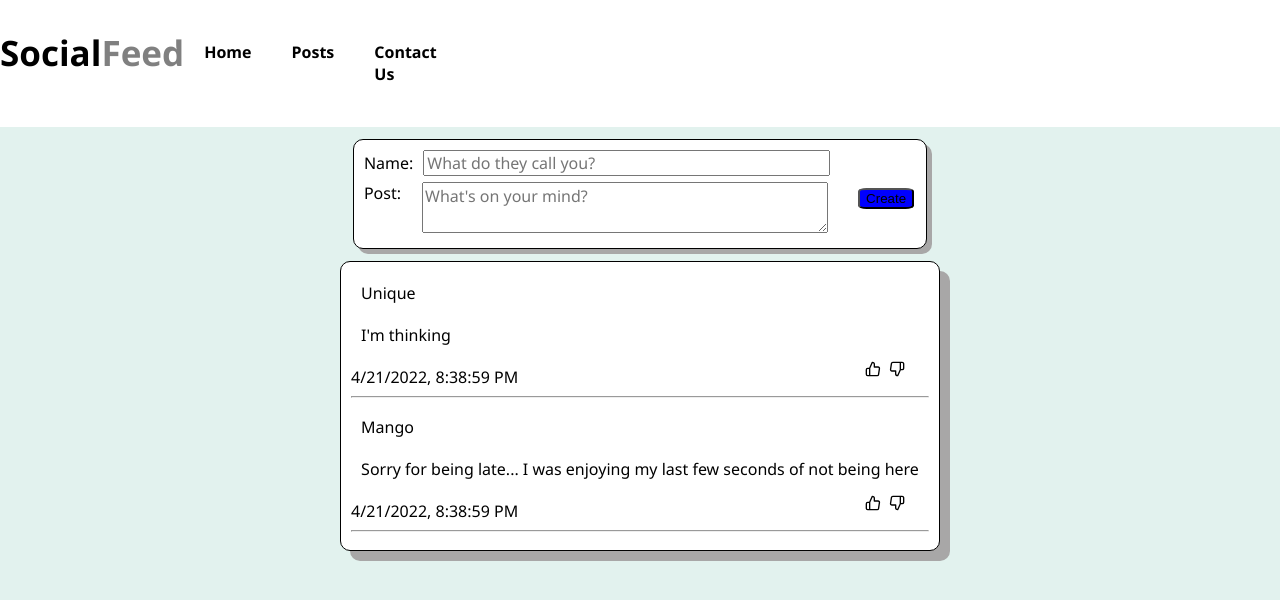
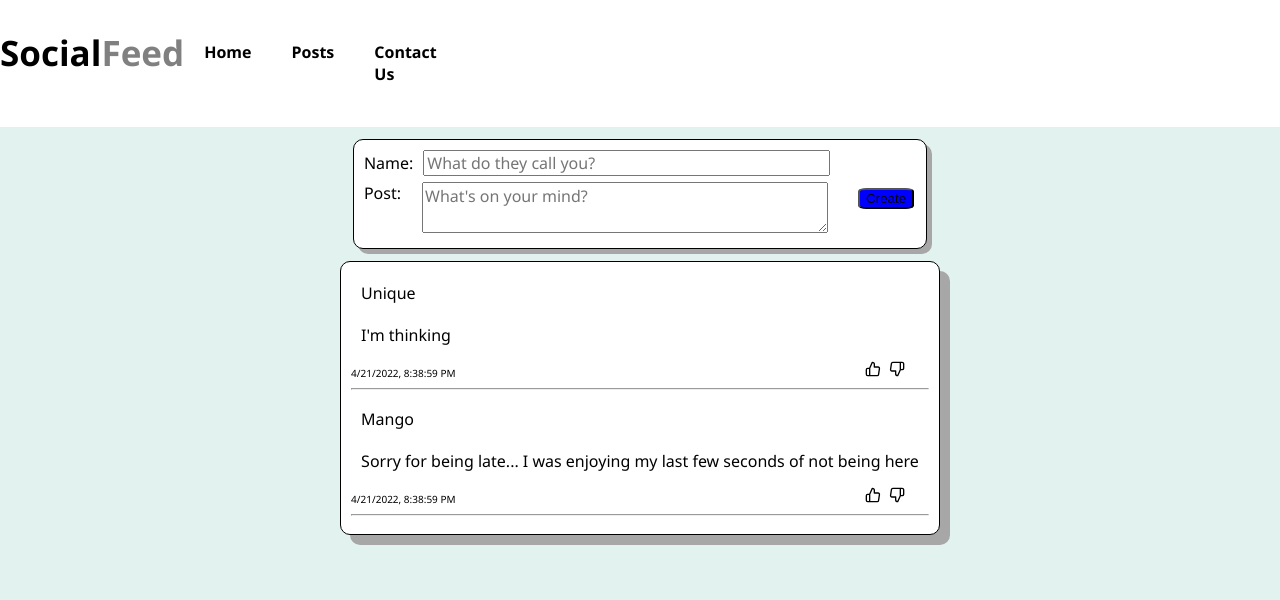
Before and after one commit to Lizethkm/Social-Feed-Project, a React (Create React App) app: page / in a window 1280 px wide. Shown: the top 600 px of the page. Built offline with nearby package versions, Linux system fonts and the light colour scheme.

Commit message:
Adjusted Sizing for Date & Time Stamp in DisplayPosts.CSS File for All Entries

```diff
--- a/src/Components/DisplayPosts/DisplayPosts.css
+++ b/src/Components/DisplayPosts/DisplayPosts.css
@@ -5,3 +5,8 @@
 .posts{
     padding: 10px;
 }
+
+.timeStamp{
+    font-size: 10px;
+    font-weight: 400;
+}
--- a/src/Components/DisplayPosts/DisplayPosts.jsx
+++ b/src/Components/DisplayPosts/DisplayPosts.jsx
@@ -15,13 +15,14 @@ const DisplayPosts = (props) => {
                     <div>
                         <div className="name">{postEntry.name}</div>
                         <div className="posts">{postEntry.posts} <CustomButtons/></div>
-                        <div>{new Date().toLocaleString() + ''}</div>
+                        <div className="timeStamp">{new Date().toLocaleString() + ''}</div>
                         <hr/>
                     </div>
                     )
                 })}
             <div>
                 <Posts />
+                <div className="timeStamp">{new Date().toLocaleString() + ''}</div>
                 <hr/>
             </div>
         </div>
--- a/src/Components/PostFolder/Posts.jsx
+++ b/src/Components/PostFolder/Posts.jsx
@@ -7,7 +7,6 @@ const Posts = (props) => {
             <div>
                 <div className="name">Mango</div>
                 <div className="posts">Sorry for being late... I was enjoying my last few seconds of not being here<CustomButtons /></div>
-                {new Date().toLocaleString() + ''}
             </div>
       );
 }
```
